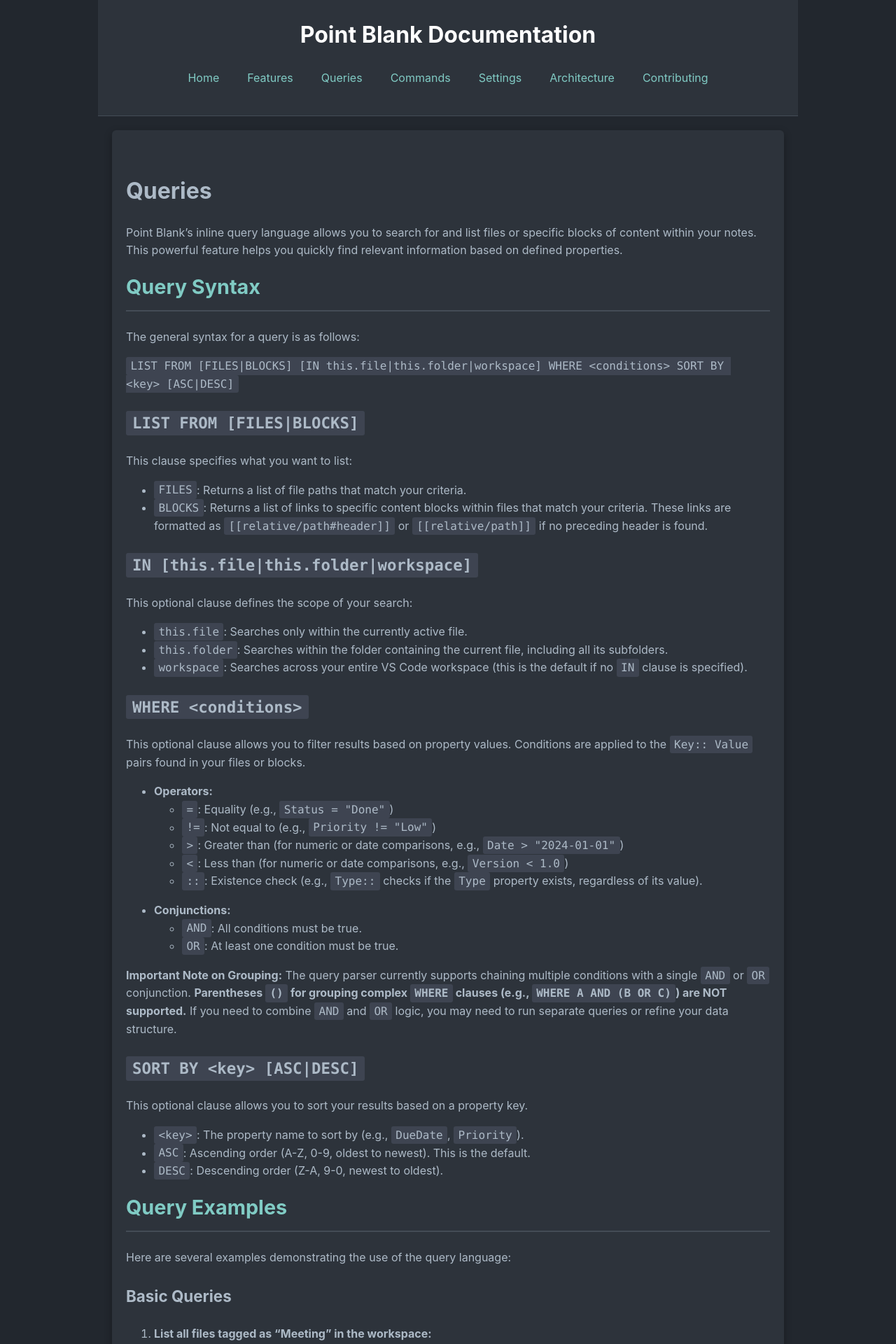
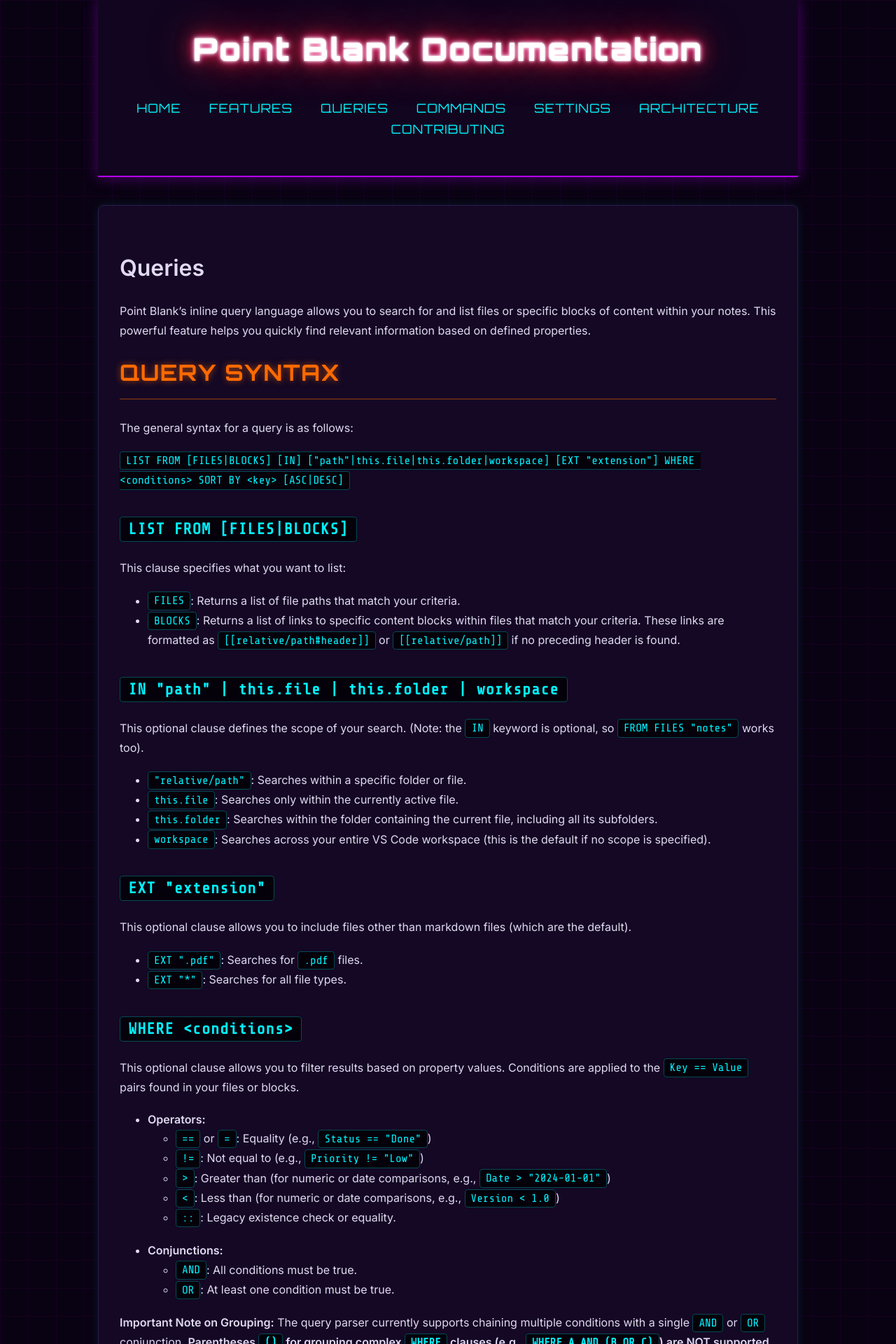
Before and after one commit to ryanncode/point-blank, a Jekyll site: the page built from docs/queries.md, in a window 1280 px wide. Shown: the top 1920 px of the page at 70% size. Built offline with Jekyll 4.4.1, drawn with Linux system fonts in a browser that asks for light colours; a script that is not in the unit is left out; some of the changed text lies outside the part shown.

Commit message:
docs: Synthwave retro theme overhaul and content updates

````diff
--- a/docs/_layouts/default.html
+++ b/docs/_layouts/default.html
@@ -4,6 +4,9 @@
     <meta charset="UTF-8">
     <meta name="viewport" content="width=device-width, initial-scale=1.0">
     <title>{{ page.title }} - Point Blank Documentation</title>
+    <link rel="preconnect" href="https://fonts.googleapis.com">
+    <link rel="preconnect" href="https://fonts.gstatic.com" crossorigin>
+    <link href="https://fonts.googleapis.com/css2?family=Inter:wght@400;600&family=Orbitron:wght@400;700;900&family=Share+Tech+Mono&display=swap" rel="stylesheet">
     <link rel="stylesheet" href="{{ '/assets/css/style.css' | relative_url }}">
 </head>
 <body>
--- a/docs/assets/css/style.scss
+++ b/docs/assets/css/style.scss
@@ -2,32 +2,42 @@
 ---
 
 :root {
-    --background-color: #22272e; /* Dark background */
-    --text-color: #adbac7; /* Light grey text */
-    --primary-color: #80cbc4; /* Light teal for links/accents */
-    --hover-color: #b2dfdb; /* Lighter teal for hover */
-    --secondary-text-color: #808080; /* Blockquote/secondary text */
-    --border-color: #444c56; /* Subtle border for elements */
-    --header-bg: #2d333b; /* Slightly lighter dark for header */
-    --footer-bg: #2d333b; /* Slightly lighter dark for footer */
+    --bg-void: #090212; /* Deep dark purple void */
+    --bg-surface: #140824; /* Lighter dark purple for content */
+    --bg-header: #11051F;
+    --text-main: #e2d9f3;
+    --text-muted: #9b8ab2;
+    --neon-teal: #00f3ff;
+    --neon-purple: #b700ff;
+    --neon-tangerine: #ff6a00;
+    --neon-pink: #ff007f;
+    --border-subtle: #2d1b4e;
+
+    --font-heading: 'Orbitron', sans-serif;
+    --font-body: 'Inter', sans-serif;
+    --font-mono: 'Share Tech Mono', monospace;
 }
 
 body {
-    font-family: -apple-system, BlinkMacSystemFont, "Segoe UI", Helvetica, Arial, sans-serif, "Apple Color Emoji", "Segoe UI Emoji";
+    font-family: var(--font-body);
     margin: 0;
     padding: 0;
-    background-color: var(--background-color);
-    color: var(--text-color);
-    line-height: 1.6;
+    background-color: var(--bg-void);
+    background-image:
+        linear-gradient(to right, rgba(183, 0, 255, 0.05) 1px, transparent 1px),
+        linear-gradient(to bottom, rgba(183, 0, 255, 0.05) 1px, transparent 1px);
+    background-size: 40px 40px; /* Retro grid */
+    color: var(--text-main);
+    line-height: 1.7;
 }
 
 header {
-    background-color: var(--header-bg);
+    background-color: var(--bg-header);
     color: #fff;
-    padding: 1.5em 20px; /* Added horizontal padding */
+    padding: 2em 20px;
     text-align: center;
-    border-bottom: 1px solid var(--border-color);
-    /* For mobile, allow flex items to wrap */
+    border-bottom: 2px solid var(--neon-purple);
+    box-shadow: 0 0 20px rgba(183, 0, 255, 0.4);
     display: flex;
     flex-direction: column;
     align-items: center;
@@ -35,35 +45,80 @@
 
 header h1 {
     margin: 0;
-    font-size: 2em;
+    font-family: var(--font-heading);
+    font-size: 2.8em;
+    font-weight: 900;
+    letter-spacing: 2px;
+    color: #fff;
+    text-shadow:
+        0 0 5px #fff,
+        0 0 10px #fff,
+        0 0 20px var(--neon-pink),
+        0 0 40px var(--neon-pink),
+        0 0 80px var(--neon-pink);
+    animation: pulsate 2s infinite alternate;
+}
+
+@keyframes pulsate {
+    100% {
+        text-shadow:
+        0 0 4px #fff,
+        0 0 11px #fff,
+        0 0 19px var(--neon-pink),
+        0 0 40px var(--neon-tangerine),
+        0 0 80px var(--neon-tangerine);
+    }
+    0% {
+        text-shadow:
+        0 0 2px #fff,
+        0 0 4px #fff,
+        0 0 6px var(--neon-pink),
+        0 0 10px var(--neon-pink),
+        0 0 45px var(--neon-pink);
+    }
 }
 
 nav ul {
     padding: 0;
     list-style: none;
     display: flex;
-    flex-wrap: wrap; /* Allow items to wrap to the next line */
+    flex-wrap: wrap;
     justify-content: center;
-    margin-top: 1.5em; /* Increased margin to prevent overlap */
+    margin-top: 2em;
 }
 
 nav ul li {
     margin: 0 20px;
 }
 
+nav ul li a {
+    font-family: var(--font-heading);
+    font-size: 1.1em;
+    letter-spacing: 1px;
+    text-transform: uppercase;
+    color: var(--neon-teal);
+    transition: all 0.3s ease;
+}
+
+nav ul li a:hover {
+    color: #fff;
+    text-shadow: 0 0 10px var(--neon-teal), 0 0 20px var(--neon-teal);
+    text-decoration: none;
+}
 
 main {
-    padding: 40px 20px;
-    background-color: #2d333b; /* Slightly lighter dark for content area */
-    border-radius: 6px;
-    box-shadow: 0 4px 12px rgba(0, 0, 0, 0.3);
-    margin: 20px; /* Add margin to main content for smaller screens */
+    padding: 40px 30px;
+    background-color: var(--bg-surface);
+    border-radius: 8px;
+    border: 1px solid var(--border-subtle);
+    box-shadow: 0 0 15px rgba(0, 243, 255, 0.1);
+    margin: 40px auto;
 }
 
 section {
-    margin-bottom: 40px;
-    padding-bottom: 20px;
-    border-bottom: 1px dashed var(--border-color);
+    margin-bottom: 50px;
+    padding-bottom: 30px;
+    border-bottom: 1px dashed var(--border-subtle);
 }
 
 section:last-child {
@@ -71,127 +126,117 @@
 }
 
 h2 {
-    color: var(--primary-color);
-    border-bottom: 2px solid var(--border-color);
+    font-family: var(--font-heading);
+    color: var(--neon-tangerine);
+    border-bottom: 2px solid rgba(255, 106, 0, 0.3);
     padding-bottom: 10px;
     margin-top: 0;
-    font-size: 1.8em;
+    font-size: 2em;
+    text-transform: uppercase;
+    letter-spacing: 1.5px;
+    text-shadow: 0 0 10px rgba(255, 106, 0, 0.6);
 }
 
 h3 {
-    color: var(--text-color);
+    font-family: var(--font-heading);
+    color: var(--neon-teal);
     font-size: 1.4em;
-    margin-top: 25px;
+    margin-top: 35px;
+    letter-spacing: 1px;
 }
 
 p, ul, ol {
-    margin-bottom: 1em;
+    margin-bottom: 1.2em;
 }
 
-
 code {
-    background-color: #3e4451;
-    color: #adbac7;
-    border-radius: 3px;
-    font-family: 'SFMono-Regular', Consolas, 'Liberation Mono', Menlo, Courier, monospace;
+    background-color: #05010a;
+    color: var(--neon-teal);
+    border: 1px solid rgba(0, 243, 255, 0.3);
+    border-radius: 4px;
+    font-family: var(--font-mono);
     word-break: break-word;
     white-space: pre-wrap;
 }
 
 pre {
-    background: #2d333b;
-    color: #adbac7;
+    background: #05010a;
+    color: var(--neon-teal);
     border-radius: 6px;
-    padding: 1em;
+    border: 1px solid var(--neon-purple);
+    box-shadow: inset 0 0 10px rgba(183, 0, 255, 0.2), 0 0 10px rgba(183, 0, 255, 0.2);
+    padding: 1.5em;
     overflow-x: auto;
-    font-family: 'SFMono-Regular', Consolas, 'Liberation Mono', Menlo, Courier, monospace;
+    font-family: var(--font-mono);
     white-space: pre-wrap;
     word-break: break-word;
     box-sizing: border-box;
     max-width: 100%;
 }
 
-/* Apply padding only to inline code, not code within pre blocks */
+pre code {
+    border: none;
+    background: transparent;
+    padding: 0;
+    color: #e2d9f3;
+}
+
 code:not(pre > code) {
-    padding: 0.2em 0.4em;
+    padding: 0.2em 0.5em;
     white-space: break-spaces;
 }
-/* Responsive fix for code/pre blocks on small screens */
-@media (max-width: 768px) {
-    pre, code {
-        white-space: pre-wrap;
-        word-break: break-word;
-        font-size: 0.95em;
-        max-width: 100%;
-        box-sizing: border-box;
-    }
-}
 
-/* Global link styles for readability */
 a, a:visited {
-    color: var(--primary-color);
+    color: var(--neon-tangerine);
     text-decoration: none;
+    transition: all 0.2s ease;
 }
 
 a:hover {
-    text-decoration: underline;
-    color: var(--hover-color);
+    color: #fff;
+    text-shadow: 0 0 8px var(--neon-tangerine);
+    text-decoration: none;
 }
 
 footer {
     text-align: center;
-    padding: 25px;
-    background-color: var(--footer-bg);
-    color: var(--secondary-text-color);
-    border-top: 1px solid var(--border-color);
+    padding: 30px;
+    background-color: var(--bg-header);
+    color: var(--text-muted);
+    border-top: 2px solid var(--neon-purple);
+    box-shadow: 0 0 20px rgba(183, 0, 255, 0.2);
 }
 
 .container {
     max-width: 1000px;
     margin: 0 auto;
-    padding: 0 15px; /* Add horizontal padding for smaller screens */
+    padding: 0 15px;
 }
 
-/* Media queries for responsiveness */
-@media (max-width: 768px) {
-    header {
-        padding: 1em 15px; /* Adjust header padding for smaller screens */
-    }
-
-    header h1 {
-        font-size: 1.8em;
-    }
-
-    nav ul {
-        flex-direction: column; /* Stack navigation items vertically */
-        margin-top: 1em;
-    }
-
-    nav ul li {
-        margin: 10px 0; /* Adjust margin for stacked items */
-    }
-
-    main {
-        padding: 20px 15px; /* Adjust main content padding for smaller screens */
-        margin: 15px;
-    }
-
-    .container {
-        padding: 0 10px; /* Further reduce container padding on very small screens */
-    }
+/* Scrollbar styling */
+::-webkit-scrollbar {
+    width: 10px;
+    height: 10px;
+}
+::-webkit-scrollbar-track {
+    background: var(--bg-void);
+}
+::-webkit-scrollbar-thumb {
+    background: var(--border-subtle);
+    border-radius: 5px;
+}
+::-webkit-scrollbar-thumb:hover {
+    background: var(--neon-purple);
+    box-shadow: 0 0 10px var(--neon-purple);
 }
 
-@media (max-width: 480px) {
-    header h1 {
-        font-size: 1.5em;
-    }
-
-    nav ul li {
-        margin: 8px 0;
-    }
-
-    main {
-        padding: 15px 10px;
-        margin: 10px;
-    }
+/* Responsive */
+@media (max-width: 768px) {
+    header { padding: 1.5em 15px; }
+    header h1 { font-size: 2em; }
+    nav ul { flex-direction: column; margin-top: 1em; }
+    nav ul li { margin: 10px 0; }
+    main { padding: 25px 15px; margin: 20px 10px; }
+    h2 { font-size: 1.6em; }
+    pre, code { font-size: 0.9em; }
 }
--- a/docs/queries.md
+++ b/docs/queries.md
@@ -11,7 +11,7 @@
 
 The general syntax for a query is as follows:
 
-`LIST FROM [FILES|BLOCKS] [IN this.file|this.folder|workspace] WHERE <conditions> SORT BY <key> [ASC|DESC]`
+`LIST FROM [FILES|BLOCKS] [IN] ["path"|this.file|this.folder|workspace] [EXT "extension"] WHERE <conditions> SORT BY <key> [ASC|DESC]`
 
 ### `LIST FROM [FILES|BLOCKS]`
 
@@ -19,23 +19,30 @@
 *   `FILES`: Returns a list of file paths that match your criteria.
 *   `BLOCKS`: Returns a list of links to specific content blocks within files that match your criteria. These links are formatted as `[[relative/path#header]]` or `[[relative/path]]` if no preceding header is found.
 
-### `IN [this.file|this.folder|workspace]`
+### `IN "path" | this.file | this.folder | workspace`
 
-This optional clause defines the scope of your search:
+This optional clause defines the scope of your search. (Note: the `IN` keyword is optional, so `FROM FILES "notes"` works too).
+*   `"relative/path"`: Searches within a specific folder or file.
 *   `this.file`: Searches only within the currently active file.
 *   `this.folder`: Searches within the folder containing the current file, including all its subfolders.
-*   `workspace`: Searches across your entire VS Code workspace (this is the default if no `IN` clause is specified).
+*   `workspace`: Searches across your entire VS Code workspace (this is the default if no scope is specified).
+
+### `EXT "extension"`
+
+This optional clause allows you to include files other than markdown files (which are the default).
+*   `EXT ".pdf"`: Searches for `.pdf` files.
+*   `EXT "*"`: Searches for all file types.
 
 ### `WHERE <conditions>`
 
-This optional clause allows you to filter results based on property values. Conditions are applied to the `Key:: Value` pairs found in your files or blocks.
+This optional clause allows you to filter results based on property values. Conditions are applied to the `Key == Value` pairs found in your files or blocks.
 
 *   **Operators:**
-    *   `=`: Equality (e.g., `Status = "Done"`)
+    *   `==` or `=`: Equality (e.g., `Status == "Done"`)
     *   `!=`: Not equal to (e.g., `Priority != "Low"`)
     *   `>`: Greater than (for numeric or date comparisons, e.g., `Date > "2024-01-01"`)
     *   `<`: Less than (for numeric or date comparisons, e.g., `Version < 1.0`)
-    *   `::`: Existence check (e.g., `Type::` checks if the `Type` property exists, regardless of its value).
+    *   `::`: Legacy existence check or equality.
 
 *   **Conjunctions:**
     *   `AND`: All conditions must be true.
@@ -50,6 +57,14 @@
 *   `ASC`: Ascending order (A-Z, 0-9, oldest to newest). This is the default.
 *   `DESC`: Descending order (Z-A, 9-0, newest to oldest).
 
+**Intelligent Numerical Sorting & File Properties**
+Point Blank will automatically perform numerical sorting if the properties represent valid numbers. Furthermore, three "virtual" properties are injected during queries that you can sort by:
+*   `filename`: The name of the file.
+*   `creation date`: A numerical timestamp of file creation.
+*   `last updated`: A numerical timestamp of the file's last modification.
+
+Example: `SORT BY last updated DESC`
+
 ## Query Examples
 
 Here are several examples demonstrating the use of the query language:
@@ -58,65 +73,59 @@
 
 1.  **List all files tagged as "Meeting" in the workspace:**
     ```
-    LIST FROM FILES WHERE Type = "Meeting"
+    LIST FROM FILES WHERE Type == "Meeting"
     ```
 
 2.  **List all "Task" blocks in the workspace:**
     ```
-    LIST FROM BLOCKS WHERE Type = "Task"
+    LIST FROM BLOCKS WHERE Type == "Task"
+    ```
+
+3.  **List all PDFs in the assets folder:**
+    ```
+    LIST FROM FILES "assets" EXT ".pdf"
     ```
 
 ### Scoped Queries
 
-3.  **Find all "Idea" blocks within the current file:**
+4.  **Find all "Idea" blocks within the current file:**
     ```
-    LIST FROM BLOCKS IN this.file WHERE Type = "Idea"
+    LIST FROM BLOCKS IN this.file WHERE Type == "Idea"
     ```
 
-4.  **List all "Project" files within the current folder (and its subfolders):**
+5.  **List all "Project" files within the current folder (and its subfolders):**
     ```
-    LIST FROM FILES IN this.folder WHERE Type = "Project"
+    LIST FROM FILES IN this.folder WHERE Type == "Project"
     ```
 
 ### Filtered Queries
 
-5.  **List all "Task" blocks with "High" priority:**
+6.  **List all "Task" blocks with "High" priority:**
     ```
-    LIST FROM BLOCKS WHERE Type = "Task" AND Priority = "High"
+    LIST FROM BLOCKS WHERE Type == "Task" AND Priority == "High"
     ```
 
-6.  **List all "Task" blocks that are not "Done":**
+7.  **List all "Task" blocks that are not "Done":**
     ```
-    LIST FROM BLOCKS WHERE Type = "Task" AND Status != "Done"
+    LIST FROM BLOCKS WHERE Type == "Task" AND Status != "Done"
     ```
 
-7.  **Find all "Meeting" blocks that occurred after January 1, 2024:**
+8.  **Find all "Meeting" blocks that occurred after January 1, 2024:**
     ```
-    LIST FROM BLOCKS WHERE Type = "Meeting" AND Date > "2024-01-01"
-    ```
-
-8.  **List all "Task" blocks that are either "Pending" or "In Progress":**
-    ```
-    LIST FROM BLOCKS WHERE Type = "Task" AND Status = "Pending" OR Status = "In Progress"
+    LIST FROM BLOCKS WHERE Type == "Meeting" AND Date > "2024-01-01"
     ```
 
 ### Sorted Queries
 
 9.  **List all incomplete "Task" blocks, sorted by `DueDate` in ascending order:**
     ```
-    LIST FROM BLOCKS WHERE Type = "Task" AND Status != "Done" SORT BY DueDate ASC
+    LIST FROM BLOCKS WHERE Type == "Task" AND Status != "Done" SORT BY DueDate ASC
     ```
 
-10. **List all "Project" files, sorted by `Modified` date in descending order:**
+10. **List all "Project" files, sorted by `last updated` date in descending order:**
     ```
-    LIST FROM FILES WHERE Type = "Project" SORT BY Modified DESC
+    LIST FROM FILES WHERE Type == "Project" SORT BY last updated DESC
     ```
-
-### Complex Queries (Combining Clauses)
-
-11. **List all high-priority, incomplete "Task" blocks in the current folder, sorted by `DueDate`:**
-    ```
-    LIST FROM BLOCKS IN this.folder WHERE Type = "Task" AND Priority = "High" AND Status != "Done" SORT BY DueDate ASC
 
 ## Running Queries
 
@@ -126,10 +135,12 @@
 
 You can write queries directly in your markdown files. The query engine identifies queries by a special HTML comment.
 
-1.  **Write the Query:** Type your query inside a comment block like this:
+1.  **Write the Query:** Type your query inside a comment block using the `pb:query` prefix:
     ```markdown
-    <!-- pointblank:query LIST FROM BLOCKS WHERE Type = "Task" AND Status = "Pending" -->
+    <!-- pb:query LIST FROM BLOCKS WHERE Type == "Task" AND Status == "Pending" -->
     ```
+    *(Note: The older `pointblank:query` prefix is also supported for backward compatibility).*
+
 2.  **Execute the Query:** Place your cursor anywhere in the file and run the **`Point Blank: Update Query`** command from the VS Code Command Palette (`Ctrl+Shift+P`). The extension will find the nearest query block (searching down from the cursor), execute it, and insert the results directly above the comment block.
 
 ### Using Commands
@@ -139,15 +150,8 @@
 *   **`Point Blank: Insert Query by Type`** (`pointblank.insertTypeQuery`)
     *   This command will prompt you to enter a `Type` name (e.g., "Task", "Note").
     *   It will then insert a complete query block into the editor, ready to be executed.
-    *   Example Query Inserted: `LIST FROM BLOCKS WHERE Type::Task`
+    *   Example Query Inserted: `<!-- pb:query LIST FROM BLOCKS WHERE Type == Task -->`
 
 *   **`Point Blank: Update Query`** (`pointblank.updateTypeQuery`)
     *   This command searches for the nearest query block below your cursor's current position.
     *   It re-runs the query and replaces the old results with the new ones. This is useful for refreshing a list after you've made changes to your notes.
-
-## Command Reference
-
-| Command | ID | Description |
-| :--- | :--- | :--- |
-| Insert Query by Type | `pointblank.insertTypeQuery` | Prompts for a type and inserts a new query block. |
-| Update Query | `pointblank.updateTypeQuery` | Updates the results of the nearest query block. |
````
Also changed, not shown: docs/commands.md (+3 -0 lines), docs/settings.md (+4 -0 lines).
